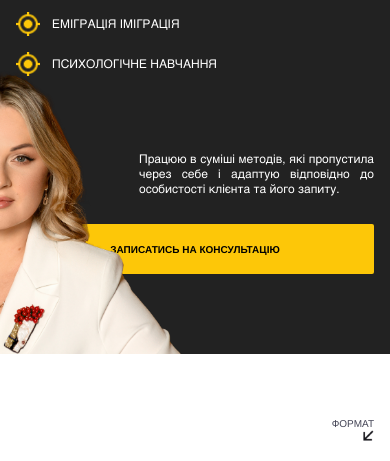
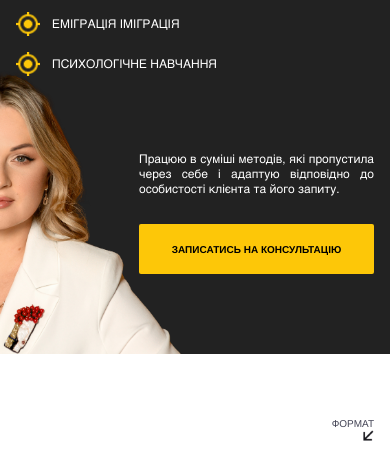
Before and after one commit to TrotskyuYurii/annaHai, a PHP site: page / in a window 390 px wide. Shown: the part 2954-3415 px from the top of the page. Run offline with PHP 8.4, Linux system fonts and the light colour scheme; some libraries are stand-ins or nearby versions.

Commit message:
add mobile styling for CTA button

```diff
--- a/css/styles.css
+++ b/css/styles.css
@@ -524,6 +524,10 @@ body {
     padding-bottom: 29px;
   }
 
+  .cta-button-mobile1{
+     padding-left: 123px;
+  }
+
   .cta-button_whatmywork {
     text-align: center;
     margin-left: auto;
--- a/index.html
+++ b/index.html
@@ -348,7 +348,7 @@
                             адаптую
                             відповідно до особистості
                             клієнта та його запиту. </p>
-                        <a href="#contact" class="cta-button cta-button_whatmywork">ЗАПИСАТИСЬ НА КОНСУЛЬТАЦІЮ</a>
+                        <div class="cta-button-mobile1"><a href="#contact" class="cta-button cta-button_whatmywork">ЗАПИСАТИСЬ НА КОНСУЛЬТАЦІЮ</a></div>
                         <p class="whatmywork_text mobile-hidden">Працюю в суміші методів, які пропустила через себе і
                             адаптую
                             відповідно до особистості
```
